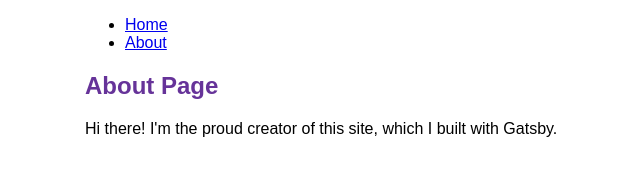
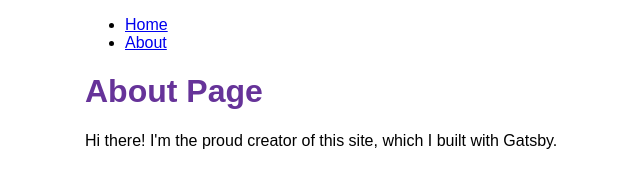
Before and after one commit to ORiveraJr84/gatsby-solo-test, a Gatsby site: page /about in a window 1280 px wide. Shown: the whole page, without its empty margins (180-820 px from the left). Built offline with nearby package versions, Linux system fonts and the light colour scheme; Gatsby itself is replaced by a stand-in of ours.

Commit message:
Having a layout issue

```diff
--- a/src/components/layout.js
+++ b/src/components/layout.js
@@ -25,11 +25,11 @@ const Layout = ({ pageTitle, children }) => {
             </Link>
           </li>
         </ul>
-        <main>
-          <h1 className={heading}>{pageTitle}</h1>
-          {children}
-        </main>
       </nav>
+      <main>
+        <h1 className={heading}>{pageTitle}</h1>
+        {children}
+      </main>
     </div>
   );
 };
--- a/src/pages/about.js
+++ b/src/pages/about.js
@@ -1,6 +1,5 @@
 import React from "react";
-import { Link } from "gatsby";
-import Layout from "../components/layout";
+import Layout from "../components/Layout";
 
 const About = () => {
   return (
--- a/src/pages/index.js
+++ b/src/pages/index.js
@@ -1,5 +1,5 @@
 import React from "react";
-import Layout from "../components/layout";
+import Layout from "../components/Layout";
 import { StaticImage } from "gatsby-plugin-image";
 
 const App = () => {
```
